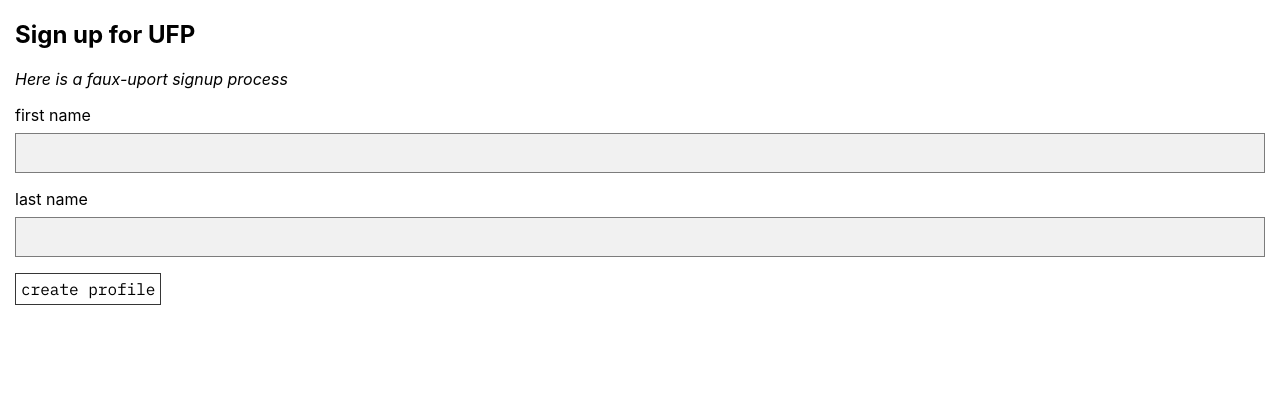
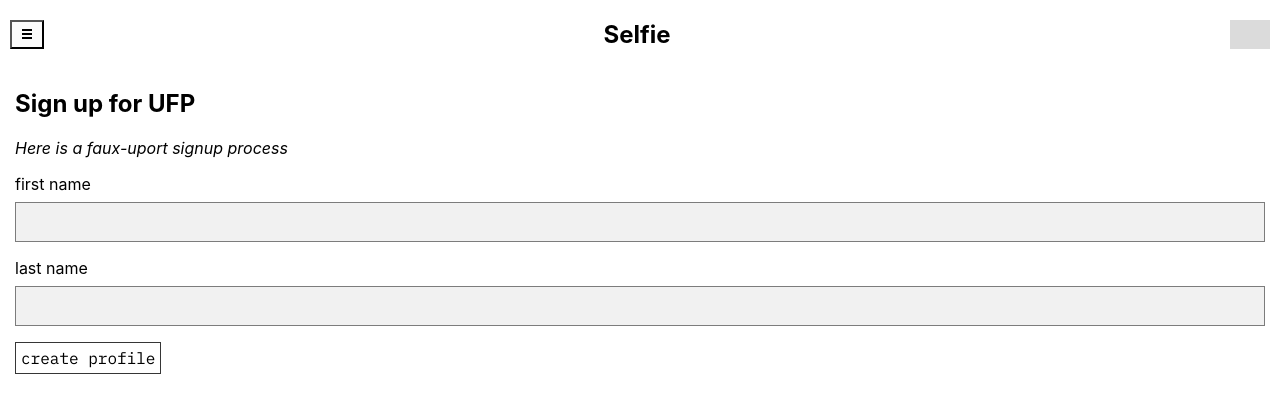
Before and after one commit to luczorce/ufp-app, a Vue app: page /#/signup in a window 1280 px wide. Shown: the top 412 px of the page. Built offline with nearby package versions, Linux system fonts and the light colour scheme; no server answers.

Commit message:
add a simple slide-out menu

```diff
--- a/src/App.vue
+++ b/src/App.vue
@@ -1,12 +1,106 @@
 <template>
   <div>
-    <!-- <div id="nav">
-      <router-link to="/">Home</router-link>
-    </div> -->
+    <header>
+      <nav class="nav">
+        <div class="navbar-header">
+          <button type="button" class="nav-toggle" v-bind:class="{'collapsed': navOpen}" @click="toggleNav()" title="menu">
+            <span class="sr-only">Toggle navigation</span>
+            <span class="icon-bar"></span>
+            <span class="icon-bar"></span>
+            <span class="icon-bar"></span>
+          </button>
+
+          <h1 class="project-name">Selfie</h1>
+
+          <!-- TODO add the notification here -->
+          <div class="notification-center"></div>
+        </div>
+
+        <div class="links-container" v-bind:class="{'collapsed': !navOpen}">
+          <header>
+            <button class="links-closer" type="button" @click="closeMenu()">close menu</button>
+          </header>
+
+          <ul class="nav-links">
+            <li><router-link @click.native="closeMenu()" :to="{name: 'home'}">your data</router-link></li>
+            <li><router-link @click.native="closeMenu()" :to="{name: 'welcome'}">about and help</router-link></li>
+          </ul>
+        </div>
+      </nav>
+    </header>
+
     <router-view/>
   </div>
 </template>
 
+<script>
+  export default {
+    name: 'appy',
+    data: function() {
+      return {
+        navOpen: false
+      };
+    },
+    methods: {
+      closeMenu() {
+        this.navOpen = false;
+      },
+      toggleNav() {
+        this.navOpen = !this.navOpen;
+      }
+    }
+  }
+</script>
+
 <style>
+  .nav {}
 
+  .navbar-header {
+    padding: 20px 10px;
+    display: flex;
+    justify-content: space-between;
+  }
+
+  .project-name {
+    margin: 0;
+  }
+
+  .nav-toggle {
+    padding: 5px 10px;
+    background: var(--white-enuff);
+    margin-right: auto;
+  }
+
+  /* TODO replace these?*/
+  .nav-toggle .icon-bar {
+    width: 10px;
+    height: 2px;
+    background: var(--black);
+    display: block;
+    margin: 0 auto 2px;
+  }
+
+  /* TODO placeholder styles */
+  .notification-center {
+    margin-left: auto;
+    width: 40px;
+    background: var(--white2);
+  }
+
+  .links-container {
+    position: absolute;
+    top: 0;
+    left: 0;
+    height: 100%;
+    background: var(--white-enuff);
+    box-shadow: 10px 10px 10px var(--screen);
+    z-index: 1000;
+    width: 40%;
+    min-width: 200px;
+    padding: 10px;
+  }
+
+  .links-container.collapsed {
+    display: none;
+  }
 </style>
--- a/src/assets/style/global.css
+++ b/src/assets/style/global.css
@@ -13,3 +13,14 @@ html {
 *, *:before, *:after {
   box-sizing: inherit;
 }
+
+.sr-only {
+  position: absolute;
+  width: 1px;
+  height: 1px;
+  padding: 0;
+  margin: -1px;
+  overflow: hidden;
+  clip: rect(0,0,0,0);
+  border: 0;
+}
--- a/src/assets/style/variables.css
+++ b/src/assets/style/variables.css
@@ -13,6 +13,8 @@
   --white-enuff: #fbfbfb;
   --white: white;
 
+  --screen: rgba(0, 0, 0, 0.2);
+
   --pop1: #C2F442;
   --pop2: #ABDB32;
   --pop3: #94C122;
```
